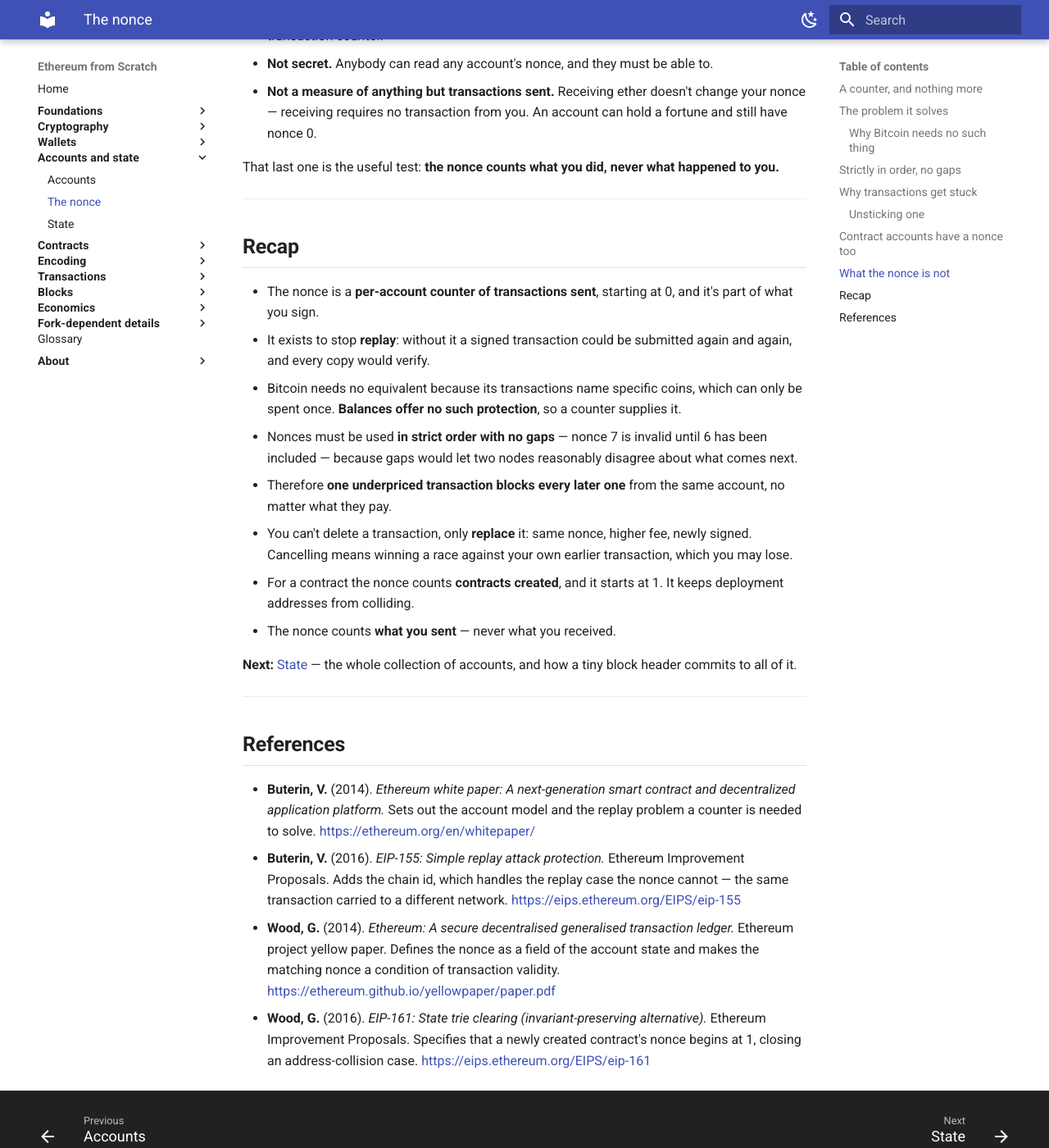
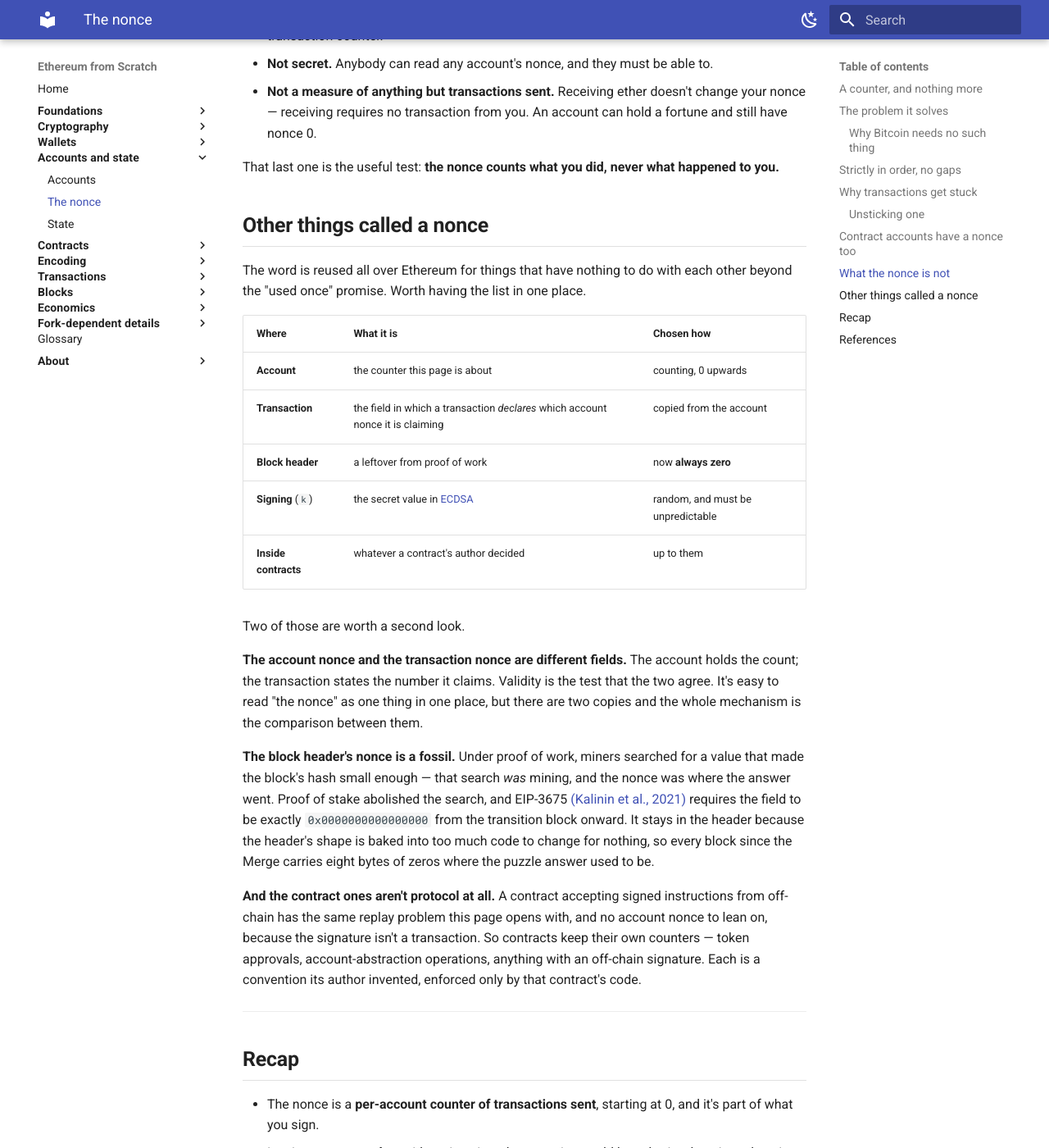
Before and after one commit to davide-stocco/ethereum-from-scratch, an MkDocs documentation site: the page built from docs/accounts/nonce.md, in a window 1280 px wide and 1400 px high, scrolled down 4075 px. Shown: the whole window at 82% size. Built offline with MkDocs 1.6.1 and Material for MkDocs 9.7.7, drawn with Linux system fonts in a browser that asks for light colours; some of the changed text lies outside the part shown.

Commit message:
List every nonce in Ethereum, and fix an invented citation
A reader asked whether the nonce is only an account thing. It is not, and
the word is reused for several unrelated mechanisms, so the page now has
a table of all five and a note on the two that mislead most.

The account nonce and the transaction nonce are separate fields - the
account holds the count, the transaction states the number it claims, and
validity is the comparison between them. Reading "the nonce" as one value
in one place hides the whole mechanism.

The block header nonce is a fossil. Under proof of work it held the
answer to the mining search; EIP-3675 requires it to be the zero constant
from the transition block on, and it survives only because the header
shape is baked into too much code to change for nothing.

Contract nonces are not protocol at all. A contract taking signed
instructions from off-chain has this page's replay problem with no
account nonce to lean on, since a signature is not a transaction, so it
keeps its own counter by convention.

The citation fix: I wrote EIP-3675's authors as Beiko, Sanders, Feist and
Dietrichs. That was invented - the EIP is by Kalinin, Ryan and Buterin.
Caught by checking the page rather than by review, which is the only
reason it did not ship. Verified the header constant against the EIP at
the same time: nonce must be 0x0000000000000000.

```diff
--- a/docs/accounts/nonce.md
+++ b/docs/accounts/nonce.md
@@ -176,6 +176,26 @@ Four things it gets mistaken for:
 
 That last one is the useful test: **the nonce counts what you did, never what happened to you.**
 
+## Other things called a nonce
+
+The word is reused all over Ethereum for things that have nothing to do with each other beyond the "used once" promise. Worth having the list in one place.
+
+| Where | What it is | Chosen how |
+| --- | --- | --- |
+| **Account** | the counter this page is about | counting, 0 upwards |
+| **Transaction** | the field in which a transaction *declares* which account nonce it is claiming | copied from the account |
+| **Block header** | a leftover from proof of work | now **always zero** |
+| **Signing** (`k`) | the secret value in [ECDSA](../crypto/signatures.md) | random, and must be unpredictable |
+| **Inside contracts** | whatever a contract's author decided | up to them |
+
+Two of those are worth a second look.
+
+**The account nonce and the transaction nonce are different fields.** The account holds the count; the transaction states the number it claims. Validity is the test that the two agree. It's easy to read "the nonce" as one thing in one place, but there are two copies and the whole mechanism is the comparison between them.
+
+**The block header's nonce is a fossil.** Under proof of work, miners searched for a value that made the block's hash small enough — that search *was* mining, and the nonce was where the answer went. Proof of stake abolished the search, and EIP-3675 [(Kalinin et al., 2021)](#ref-eip3675) requires the field to be exactly `0x0000000000000000` from the transition block onward. It stays in the header because the header's shape is baked into too much code to change for nothing, so every block since the Merge carries eight bytes of zeros where the puzzle answer used to be.
+
+**And the contract ones aren't protocol at all.** A contract accepting signed instructions from off-chain has the same replay problem this page opens with, and no account nonce to lean on, because the signature isn't a transaction. So contracts keep their own counters — token approvals, account-abstraction operations, anything with an off-chain signature. Each is a convention its author invented, enforced only by that contract's code.
+
 ---
 
 ## Recap
@@ -188,6 +208,7 @@ That last one is the useful test: **the nonce counts what you did, never what ha
 - You can't delete a transaction, only **replace** it: same nonce, higher fee, newly signed. Cancelling means winning a race against your own earlier transaction, which you may lose.
 - For a contract the nonce counts **contracts created**, and it starts at 1. It keeps deployment addresses from colliding.
 - The nonce counts **what you sent** — never what you received.
+- **"Nonce" is reused for several unrelated things**: the account's counter, the transaction field that claims it, the block header's dead proof-of-work field, the secret `k` in signing, and whatever counters contracts keep for themselves.
 
 **Next:** [State](state.md) — the whole collection of accounts, and how a tiny block header commits to all of it.
 
@@ -199,6 +220,7 @@ That last one is the useful test: **the nonce counts what you did, never what ha
 
 - <a id="ref-buterin-2014"></a>**Buterin, V.** (2014). *Ethereum white paper: A next-generation smart contract and decentralized application platform.* Sets out the account model and the replay problem a counter is needed to solve. <https://ethereum.org/en/whitepaper/>
 - <a id="ref-eip155"></a>**Buterin, V.** (2016). *EIP-155: Simple replay attack protection.* Ethereum Improvement Proposals. Adds the chain id, which handles the replay case the nonce cannot — the same transaction carried to a different network. <https://eips.ethereum.org/EIPS/eip-155>
+- <a id="ref-eip3675"></a>**Kalinin, M., Ryan, D., & Buterin, V.** (2021). *EIP-3675: Upgrade consensus to Proof-of-Stake.* Ethereum Improvement Proposals. Requires the block header's nonce to be the zero constant from the transition block onward. <https://eips.ethereum.org/EIPS/eip-3675>
 - <a id="ref-wood-2014"></a>**Wood, G.** (2014). *Ethereum: A secure decentralised generalised transaction ledger.* Ethereum project yellow paper. Defines the nonce as a field of the account state and makes the matching nonce a condition of transaction validity. <https://ethereum.github.io/yellowpaper/paper.pdf>
 - <a id="ref-eip161"></a>**Wood, G.** (2016). *EIP-161: State trie clearing (invariant-preserving alternative).* Ethereum Improvement Proposals. Specifies that a newly created contract's nonce begins at 1, closing an address-collision case. <https://eips.ethereum.org/EIPS/eip-161>
 
```
Also changed, not shown: docs/accounts/accounts.md (+3 -3 lines).
